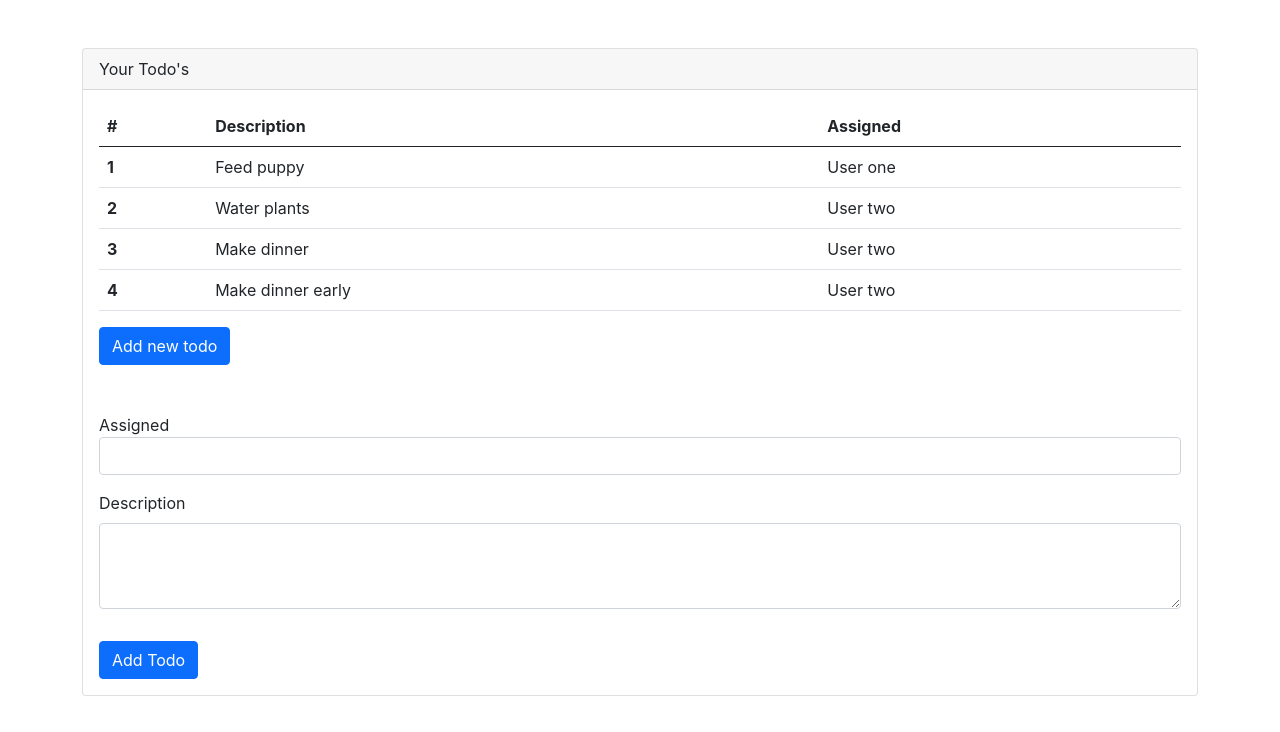
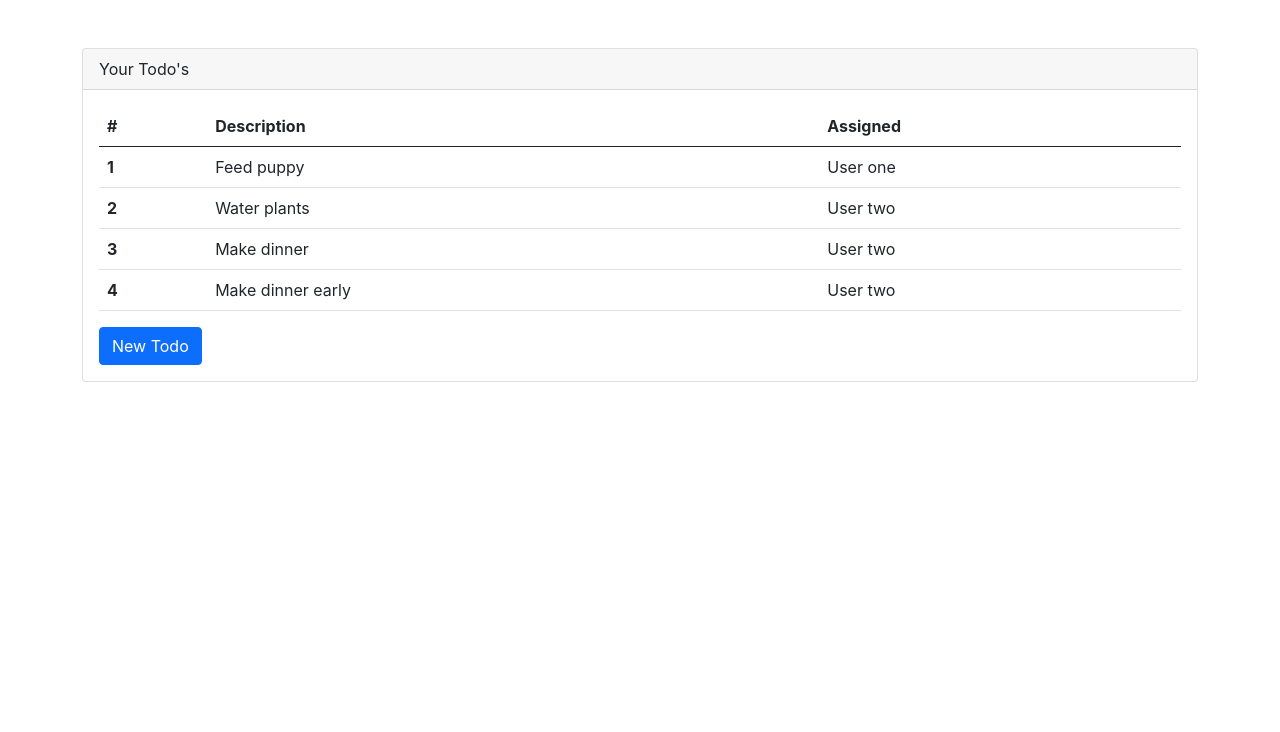
Before and after one commit to hamidie00235/RealTime-Library-React-Frontend, a React (Create React App) app: page / in a window 1280 px wide. Shown: the top 732 px of the page. Built offline with nearby package versions, Linux system fonts and the light colour scheme.

Commit message:
React Conditional Rendering

```diff
--- a/src/App.js
+++ b/src/App.js
@@ -6,6 +6,7 @@
 import TodoTable from './components/TodoTable';
 
 function App() {
+  const [showAddTodoForm,setShowAddTodoForm]=useState(false)
 
   const [todos ,setTodos]=useState([
   {rowNumber:1,rowDescription:'Feed puppy',rowAssigned:'User one'},
@@ -43,8 +44,13 @@
       </div>
       <div className='card-body'>
   <TodoTable todos={todos} deleteTodo={deleteTodo}/>
-  <button className='btn btn-primary' >Add new todo</button>
-    <NewTodoForm addTodo={addTodo}/>
+  <button onClick={()=>setShowAddTodoForm(!showAddTodoForm)}
+  className='btn btn-primary' >
+  {showAddTodoForm ? 'Close New Todo':' New Todo'}
+  </button>
+  {showAddTodoForm &&  <NewTodoForm addTodo={addTodo}/>
+  }
+
    </div>
    </div>
     </div>
```
